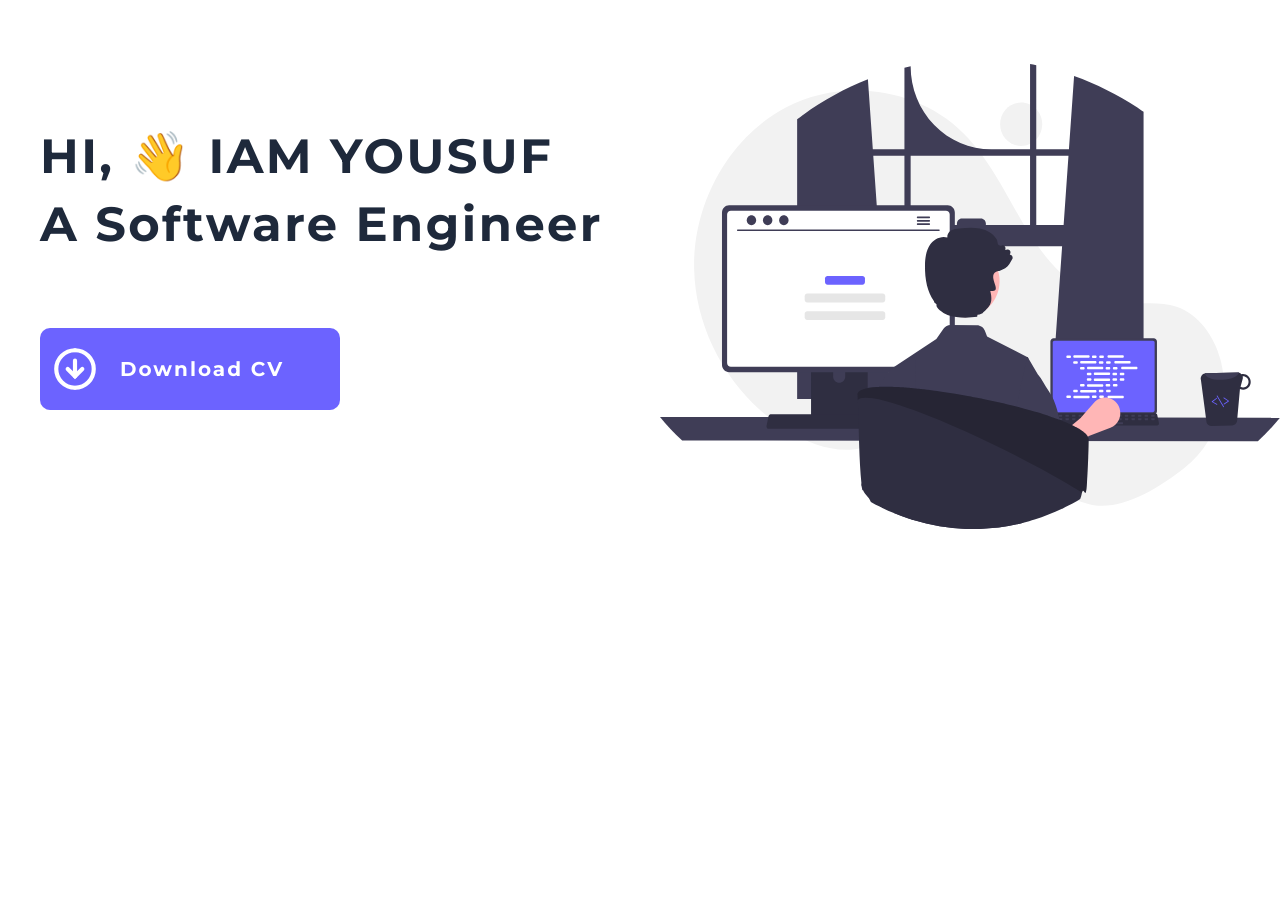
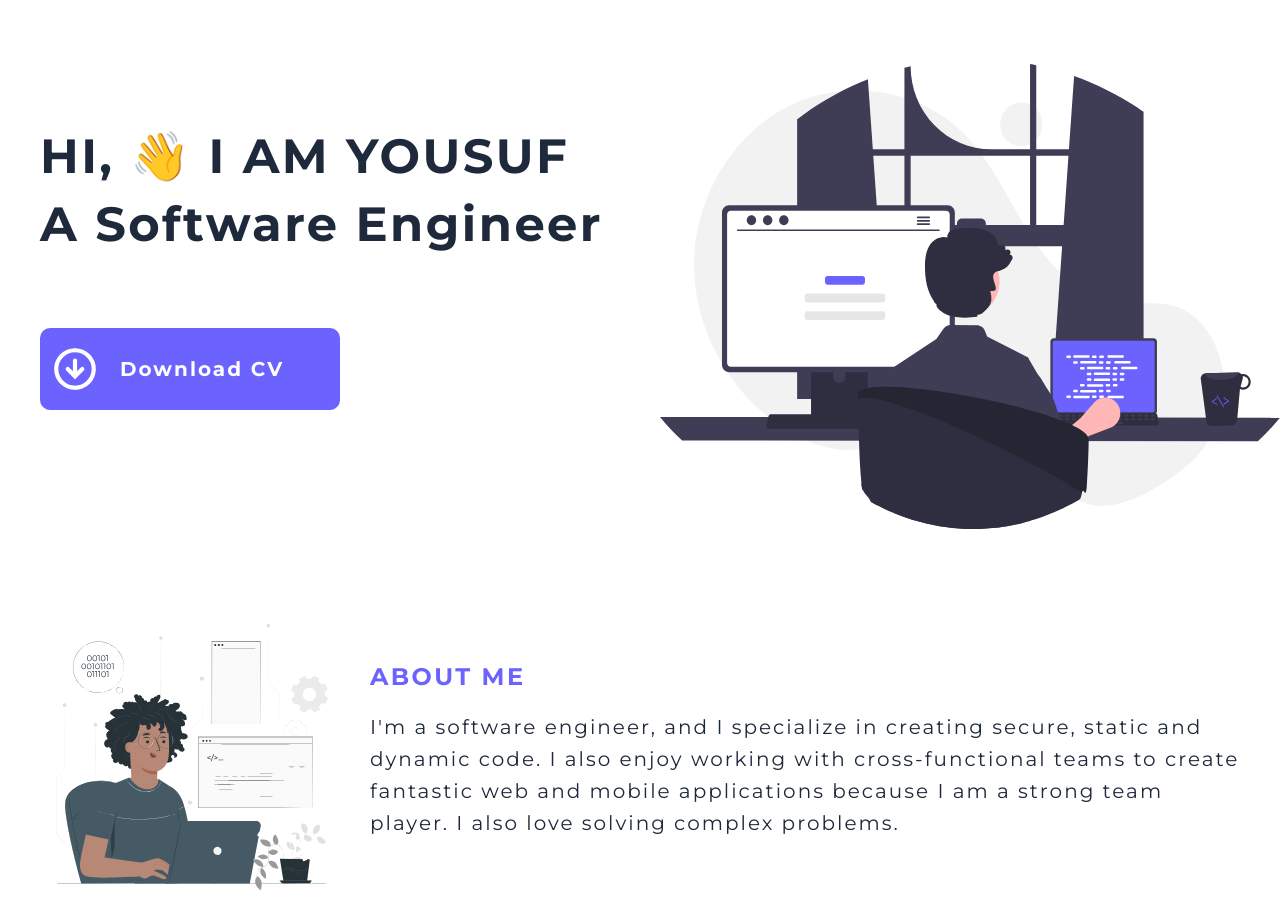
Before and after one commit to YOUSUFABDI/Yousuf-s-Site, a React (Vite) app: page / in a window 1280 px wide. Shown: the part 100-1002 px from the top of the page. Before the commit the page ends 800 px from the top, so only its background shows below. Built offline with nearby package versions, Linux system fonts and the light colour scheme.

Commit message:
added about component

```diff
--- /dev/null
+++ b/src/components/AboutMe.tsx
@@ -0,0 +1,33 @@
+import React from 'react'
+import aboutDarkImg from './../assets/images/aboutImgDark.svg'
+import aboutLightImg from './../assets/images/aboutImgLighty.svg'
+import { useTheme } from '../context/ThemeContext'
+
+const AboutMe: React.FC = () => {
+  const { theme } = useTheme()
+
+  return (
+    <section className="flex flex-col lg:flex-row-reverse items-center gap-10 md:gap-[30px] mt-10 md:mt-[50px] lg:mt-[70px] pt-[101px] md:pt-[111px] lg:py-0 lg:items-start lg:mx-10 ">
+      <div className="text-center lg:text-start lg:flex-1 lg:pt-[61px]">
+        <span className="text-activeColor text-2xl font-montosra font-bold leading-7 tracking-[2.4px] uppercase">
+          About Me
+        </span>
+        <p className="font-montosra font-medium leading-5 mt-5 ml-6 mr-[22px] md:tracking-[2px] md:leading-8 md:text-xl md:mx-[115px] lg:mx-0 lg:text-start">
+          I'm a software engineer, and I specialize in creating secure, static
+          and dynamic code. I also enjoy working with cross-functional teams to
+          create fantastic web and mobile applications because I am a strong
+          team player. I also love solving complex problems.
+        </p>
+      </div>
+      <div className="">
+        {theme === 'dark' ? (
+          <img className="" src={aboutDarkImg} alt="aboutImgLight" />
+        ) : (
+          <img className="" src={aboutLightImg} alt="aboutImgLight" />
+        )}
+      </div>
+    </section>
+  )
+}
+
+export default AboutMe
--- a/src/components/Header.tsx
+++ b/src/components/Header.tsx
@@ -55,7 +55,7 @@ const Header: React.FC = () => {
         <ul
           className={`${
             isNavOpen
-              ? 'flex flex-col absolute top-[70px] bottom-0 left-0 h-[100vh] w-full items-start pl-4 pb-5 backdrop-blur-md md:px-6'
+              ? 'flex flex-col absolute top-[70px] bottom-0 left-0 h-[100vh] w-full items-start pl-4 pb-5 bg-white/90 dark:bg-gray-900/90 backdrop-blur-md md:px-6'
               : 'hidden'
           } lg:h-auto lg:flex lg:border-b-0 lg:pb-0 lg:static lg:w-auto lg:flex-row lg:items-center gap-5 `}
         >
--- a/src/components/Hero.tsx
+++ b/src/components/Hero.tsx
@@ -13,7 +13,7 @@ const Hero: React.FC = () => {
         />
       </div>
       <div className="flex flex-col items-center gap-3 md:gap-5 font-montosra font-bold text-2xl tracking-[0.15rem] leading-[1.875rem] mt-10 xl:mt-[71px] md:text-3xl lg:flex-1 lg:items-start xl:flex-1 xl:items-start text-center xl:text-start lg:text-4xl xl:text-5xl xl:h-[400px] 2xl:text-7xl 2xl:leading-[100px]">
-        <span className="">HI, 👋 IAM YOUSUF</span>
+        <span className="">HI, 👋 I AM YOUSUF</span>
         <span className="">A Software Engineer</span>
         <button className="flex items-center gap-5 bg-activeColor text-white rounded-[10px] pr-14 pl-[10px] py-4 mt-10 lg:mt-[60px] hover:opacity-80 duration-150 ease-in">
           <img src={downloadIcon} alt="downloadIcon" />
--- a/src/components/Home.tsx
+++ b/src/components/Home.tsx
@@ -1,9 +1,11 @@
 import Hero from './Hero'
+import AboutMe from './AboutMe'
 
 const Home = () => {
   return (
     <>
       <Hero />
+      <AboutMe />
     </>
   )
 }
```
Also changed, not shown: src/assets/images/aboutImgDark.svg (added), src/assets/images/aboutImgLighty.svg (added).
